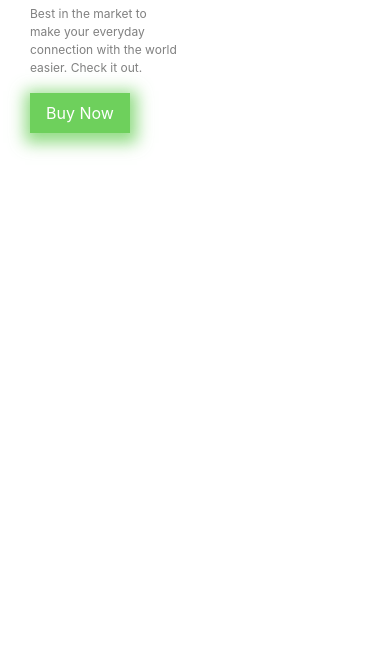
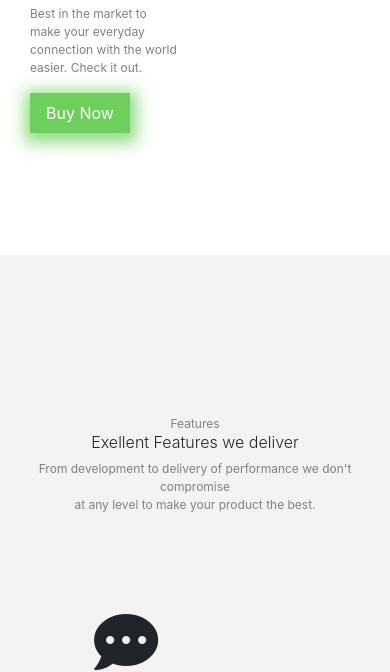
Before and after one commit to Hussnain47/Product-Landing-Page, a plain HTML site: page index.html in a window 390 px wide. Shown: the part 201-873 px from the top of the page. Drawn offline with nearby package versions, Linux system fonts and the light colour scheme.

Commit message:
alignment

```diff
--- a/index.css
+++ b/index.css
@@ -74,6 +74,18 @@ a {
   margin-top: 5rem;
 }
 
+@media (max-width: 900px) {
+  .home-page {
+    height: 35rem !important;
+  }
+}
+
+@media (max-width: 500px) {
+  .home-page {
+    height: 20rem !important;
+  }
+}
+
 .img-fluid {
   width: 100%;
 }
```
